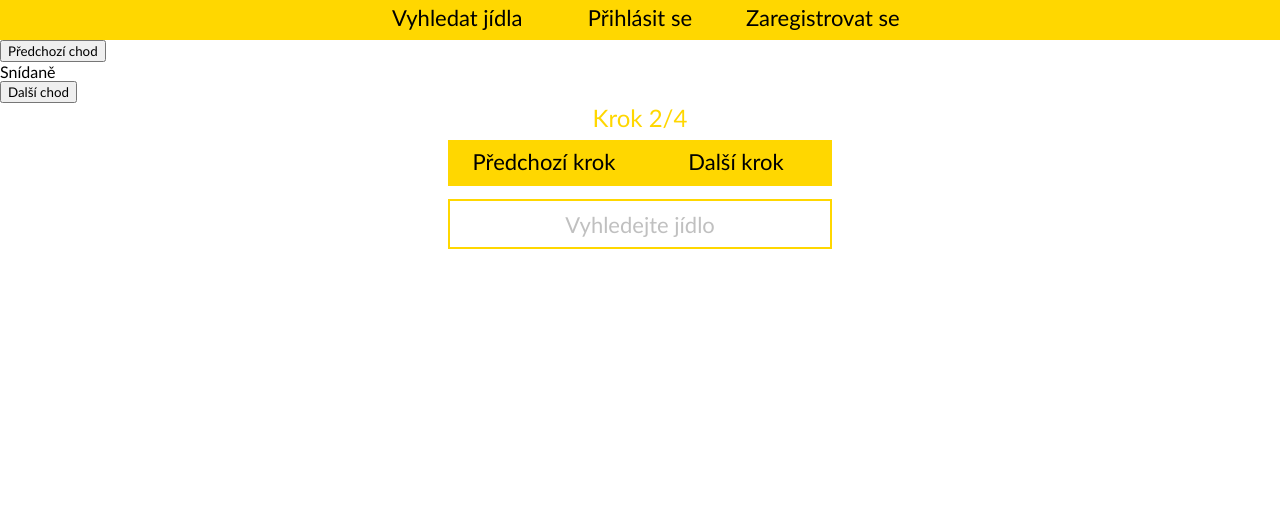
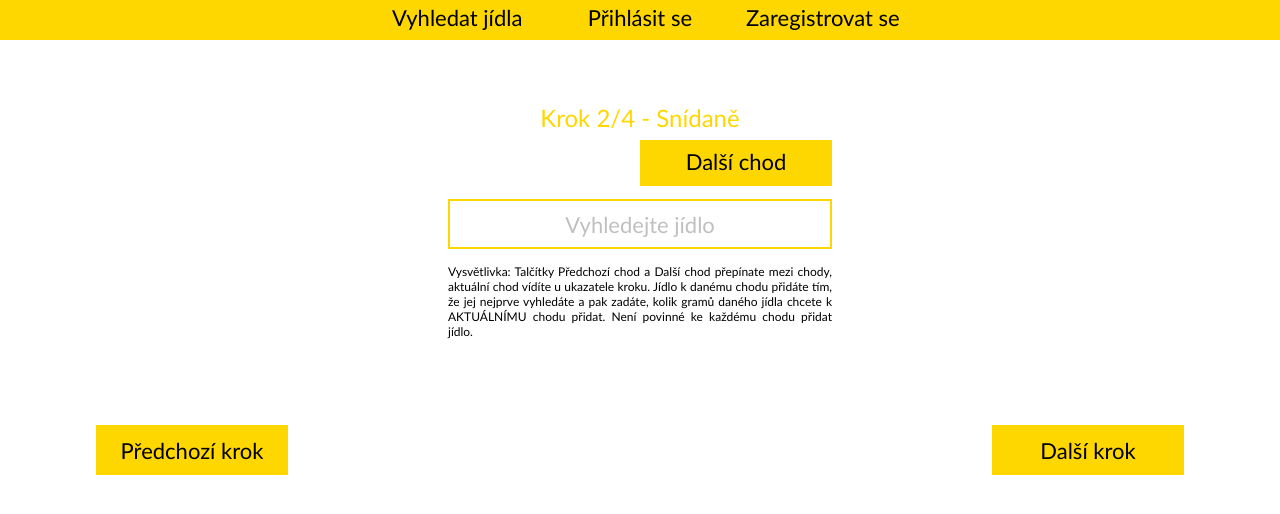
Before and after one commit to DavidCech/dietdiary-frontend, a React (Create React App) app: page /createDiaryEntry in a window 1280 px wide. Both pictures are taken after a click on the button "30". Shown: the top 514 px of the page. Built offline with nearby package versions, Linux system fonts and the light colour scheme.

Commit message:
Done some code formatting. Almost finished working on styling CreateDiaryEntry, only thing left is to communicate error messages to the user, still want to take a look at the workaround of the Recharts bug.

```diff
--- a/src/components/CreateDiaryEntry.js
+++ b/src/components/CreateDiaryEntry.js
@@ -90,9 +90,9 @@ class CreateDiaryEntry extends Component {
     //Changes the meal to which the user is adding their meals to the one after the current one
     nextMeal = (event) => {
         let mealNames = ["breakfast", "morning_snack", "lunch", "afternoon_snack", "dinner", "other"];
-        for(let i = 0; i < mealNames.length-1; i++){
-            if(this.state.mealName===mealNames[i]){
-                this.setState({mealName: mealNames[i+1], mealIndex: i+1});
+        for (let i = 0; i < mealNames.length - 1; i++) {
+            if (this.state.mealName === mealNames[i]) {
+                this.setState({mealName: mealNames[i + 1], mealIndex: i + 1});
                 break;
             }
         }
@@ -101,9 +101,9 @@ class CreateDiaryEntry extends Component {
     //Changes the meal to which the user is adding their meals to the one before the current one
     previousMeal = (event) => {
         let mealNames = ["breakfast", "morning_snack", "lunch", "afternoon_snack", "dinner", "other"];
-        for(let i = 1; i < mealNames.length; i++){
-            if(this.state.mealName===mealNames[i]){
-                this.setState({mealName: mealNames[i-1], mealIndex: i-1});
+        for (let i = 1; i < mealNames.length; i++) {
+            if (this.state.mealName === mealNames[i]) {
+                this.setState({mealName: mealNames[i - 1], mealIndex: i - 1});
                 break;
             }
         }
@@ -118,7 +118,7 @@ class CreateDiaryEntry extends Component {
                 step: this.state.step + 1,
                 grams: "",
             });
-            if(this.state.step===3){
+            if (this.state.step === 3) {
                 let entries = Object.entries(this.state.addedFoods);
                 this.generateTable(entries);
             }
@@ -172,12 +172,6 @@ class CreateDiaryEntry extends Component {
         this.setState({addedFoods: Object.fromEntries(entries)})
     };
 
-    //Probably does nothing serves debugging purposes
-    componentDidUpdate(prevProps, prevState) {
-        if (this.props.searchedFood !== prevProps.searchedFood && this.state.mealName !== "no_select") {
-        }
-    }
-
     //Cleans the message from state whenever the component dismounts the DOM
     componentWillUnmount() {
         if (this.props.messageCleanUp) {
@@ -195,8 +189,6 @@ class CreateDiaryEntry extends Component {
                     [event.target.className]: event.target.value
                 }
             })
-        } else {
-            console.log("Chyba v zadání aktivit")
         }
     };
 
@@ -230,43 +222,36 @@ class CreateDiaryEntry extends Component {
         //Defines the style of the html elements which assures rendering only some of them each step as well as styling
         //of the elements which inform the user about what step they're at
         let renderStepOne = "block";
-        let renderStepTwo = "none";
         let renderStepThree = "none";
         let renderStepFour = "none";
-        let stepStyle = {top: "24%"};
-        let stepButtonStyle = {top: "26%"};
+        let stepStyle = {top: "21%"};
+        let stepButtonStyle = {top: "50%"};
 
-        if(this.state.step===2){
+        if (this.state.step === 2) {
             stepStyle = {top: "15%"};
-            stepButtonStyle = {top: "17%"};
             renderStepOne = "none";
-            renderStepTwo = "block";
-        } else if (this.state.step===3){
+        } else if (this.state.step === 3) {
+            stepStyle = {top: "29.5%"};
             renderStepOne = "none";
             renderStepThree = "block";
-        } else if (this.state.step===4){
-            stepStyle = {top: "15%"};
-            stepButtonStyle = {top: "20%"};
+        } else if (this.state.step === 4) {
+            stepStyle = {top: "28%"};
             renderStepOne = "none";
             renderStepFour = "block";
         }
 
         let renderGrams = "none";
-        if(this.props.searchedFood){
+        if (this.props.searchedFood) {
             renderGrams = "block";
         }
 
         //Determines rendering of the next and previous step buttons
         let singleButtonStyle = {
-            "display": "block",
-            "msTransform": "translate(-50%, -50%)",
-            "transform": "translate(-50%, -50%)",
-            "left": "50%",
             ...stepButtonStyle,
         };
         let renderNextStep = {display: "none"};
         let renderPreviousStep = {display: "none"};
-        if (this.state.step >= 4 && this.state.step!==1) {
+        if (this.state.step >= 4 && this.state.step !== 1) {
             if (this.state.step === 4) {
                 renderPreviousStep = singleButtonStyle;
             }
@@ -277,41 +262,87 @@ class CreateDiaryEntry extends Component {
         }
 
         //Determines whether to render FoodDetails or an empty span
-        let foodDetails = this.props.searchedFood ? <FoodDetails viewOnly={true}/> : <div style={{display: renderSearchedFood}}/>;
+        let foodDetails = this.props.searchedFood ? <FoodDetails viewOnly={true}/> :
+            <div style={{display: renderSearchedFood}}/>;
 
-        //Specifies if nextMeal and previousMeal buttons as well as the mealName div should be rendered depending on the
-        //render of the Searchbar/FoodDetails
-        let renderMealName = !renderSearchbar ?  "block" : "none";
+        //Changes the text of the label which guides user through the steps of creating a DiaryEntry
+        let renderStepLabel = "";
+        if(this.state.step===2){
+            renderStepLabel = " - " + mealRenderName;
+        } else if (this.state.step===3) {
+            renderStepLabel = " - Denní aktivita";
+        } else if (this.state.step===4){
+            renderStepLabel = " - Přehled a potvrzení";
+        }
+
+        //Determines rendering of the guide which tells the user how to create a Diary Entry
+        let renderGuide = "none";
+        if(this.state.step===2 && !renderSearchbar){
+            renderGuide = "block";
+        }
+
+        let renderNextMeal = "none";
+        let renderPreviousMeal = "none";
+        if(this.state.step===2) {
+            renderNextMeal = "block";
+            renderPreviousMeal = "block";
+            if (this.state.mealName === "breakfast") {
+                renderPreviousMeal = "none";
+            } else if (this.state.mealName === "other") {
+                renderNextMeal = "none";
+            }
+        }
 
         return (
             <div>
                 <div className="create-diaryentry-wrapper" style={{display: displayDE}}>
-                    <div style={{display:renderStepOne}}><Calendar onChange={this.changeDate}/></div>
-                    <div style={{display: renderMealName}}>
-                        <button className="create-diaryentry-previous-meal" style={{display:renderStepTwo}} onClick={this.previousMeal}>{"Předchozí chod"}</button>
-                        <span className="current-meal" style={{display:renderStepTwo}}>{mealRenderName}</span>
-                        <button className="create-diaryentry-next-meal" style={{display:renderStepTwo}} onClick={this.nextMeal}>{"Další chod"}</button>
+                    <div className="choose-date-label"
+                         style={{display: renderStepOne}}>{"Vyberte den, pro který chcete vytvořit zápis"}</div>
+                    <div style={{display: renderStepOne}}><Calendar onChange={this.changeDate}/></div>
+                    <div>
+                        <button className="create-diaryentry-previous-meal" style={{display: renderPreviousMeal}}
+                                onClick={this.previousMeal}>{"Předchozí chod"}</button>
+                        <button className="create-diaryentry-next-meal" style={{display: renderNextMeal}}
+                                onClick={this.nextMeal}>{"Další chod"}</button>
                     </div>
                     <SearchFood addMode={true} disabled={renderSearchbar}/>
-                    <button className="create-diaryentry-previous-step" onClick={this.previousStep} style={renderPreviousStep}>{"Předchozí krok"}</button>
-                    <button className="create-diaryentry-next-step" onClick={this.nextStep} style={renderNextStep}>{"Další krok"}</button>
-                    <span className="create-meal-step" style={stepStyle}>{"Krok " + this.state.step + "/4"}</span>
+                    <div style={{display: renderGuide}} className="meal-adding-explanation">
+                        {"Vysvětlivka: Talčítky Předchozí chod a Další chod přepínate mezi chody," +
+                        " aktuální chod vídíte u ukazatele kroku. Jídlo k danému chodu přidáte tím, že " +
+                        "jej nejprve vyhledáte a pak zadáte, kolik gramů daného jídla chcete k AKTUÁLNÍMU chodu přidat. " +
+                        "Není povinné ke každému chodu přidat jídlo."}
+                    </div>
+                    <button className="create-diaryentry-previous-step" onClick={this.previousStep}
+                            style={renderPreviousStep}>{"Předchozí krok"}</button>
+                    <button className="create-diaryentry-next-step" onClick={this.nextStep}
+                            style={renderNextStep}>{"Další krok"}</button>
+                    <span className="create-meal-step" style={stepStyle}>{"Krok " + this.state.step + "/4" + renderStepLabel}</span>
                     <div>
-                        <form>
+                        <form className="create-diaryentry-form">
                             <div className="create-diaryentry-add-food-wrapper" style={{display: renderSearchedFood}}>
                                 {foodDetails}
                                 <input onChange={this.changeGrams} disabled={this.props.searchedFood === null}
-                                       className="create-diaryentry-grams" placeholder="Zadejte gramy" style={{display:renderGrams}} value={this.state.grams}/>
-                                <button onClick={this.addFood} style={{display:renderGrams}} className="create-diaryentry-add-food">{"Přidat jídlo"}</button>
+                                       className="create-diaryentry-grams" placeholder="Zadejte gramy"
+                                       style={{display: renderGrams}} value={this.state.grams}/>
+                                <button onClick={this.addFood} style={{display: renderGrams}}
+                                        className="create-diaryentry-add-food">{"Přidat jídlo"}</button>
                             </div>
-                            <div className="table-preview" style={{display:renderStepFour}}>{this.state.tableHtml}</div>
-                            <h3 style={{display:renderStepThree}}>Denni aktivita</h3>
+                            <div className="create-diaryentry-calories-label voluntary" style={{display: renderStepThree}}>
+                                {"Tento krok je nepovinný"}
+                            </div>
                             <input placeholder="Zadejte spálené kalorie" value={this.state.activities.kcal}
-                                   onChange={this.changeActivity} style={{display:renderStepThree}} className="kcal"/>
+                                   onChange={this.changeActivity} style={{display: renderStepThree}} className="kcal"/>
                             <textarea placeholder="Popis aktivity"
                                       value={this.state.activities.description} onChange={this.changeActivity}
-                                      className="description" style={{display:renderStepThree}}/>
-                            <button style={{display:renderStepFour}}onClick={this.handleSubmit}>Potvrdit</button>
+                                      className="description" style={{display: renderStepThree}}/>
+                            <div className="table-preview-wrapper" style={{display: renderStepFour}}>
+                                <div className="table-restriction">
+                                    {this.state.tableHtml}
+                                </div>
+                                <button style={{display: renderStepFour}} onClick={this.handleSubmit}
+                                        className="create-diaryentry-submit">Potvrdit
+                                </button>
+                            </div>
                         </form>
                     </div>
                 </div>
@@ -341,7 +372,13 @@ class CreateDiaryEntry extends Component {
             cells = [];
             for (let j = 0; j < entries.length; j++) {
                 if (i === 0) {
-                    cells.push(<th key={this.getKey()}>{mealNames[j]}</th>);
+                    cells.push(
+                        <th className="create-diaryentry-table-header" key={this.getKey()}>
+                            <div className="table-cell-restriction">
+                                {mealNames[j]}
+                            </div>
+                        </th>
+                    );
                 } else {
                     if (entries[j][1].length > i - 1) {
                         let inflection;
@@ -350,19 +387,27 @@ class CreateDiaryEntry extends Component {
                         } else if (parseInt(entries[j][1][i - 1].grams) > 1 && parseInt(entries[j][1][i - 1].grams) < 5) {
                             inflection = "gramy"
                         } else {
-                            inflection = "gramu"
+                            inflection = "gramů"
                         }
 
                         cells.push(
-                            <td key={this.getKey()}>
-                                {entries[j][1][i - 1].food.name + " " + entries[j][1][i - 1].grams + " " + inflection}
-                                <RemoveFoodButton foodIndex={[j, i - 1]} onClick={this.removeFood}/>
+                            <td className="create-diaryentry-table-cell" key={this.getKey()}>
+                                <div className="table-cell-restriction">
+                                    {entries[j][1][i - 1].food.name + " " + entries[j][1][i - 1].grams + " " + inflection}
+                                    <RemoveFoodButton foodIndex={[j, i - 1]} onClick={this.removeFood}/>
+                                </div>
                             </td>
                         )
                     } else if (i === 1) {
-                        cells.push(<td key={this.getKey()}>{"Přidejte chod"}</td>)
+                        cells.push(
+                            <td className="create-diaryentry-table-cell" key={this.getKey()}>
+                                <div className="table-cell-restriction">
+                                    {"Přidejte chod"}
+                                </div>
+                            </td>
+                        )
                     } else {
-                        cells.push(<td key={this.getKey()}/>)
+                        cells.push(<td className="create-diaryentry-table-cell" key={this.getKey()} />)
                     }
                 }
             }
@@ -372,13 +417,19 @@ class CreateDiaryEntry extends Component {
             if (longest === 0) {
                 cells = [];
                 for (let j = 0; j < 6; j++) {
-                    cells.push(<td key={this.getKey()}>{"Přidejte chod"}</td>)
+                    cells.push(
+                        <td className="create-diaryentry-table-cell" key={this.getKey()}>
+                            <div className="table-cell-restriction">
+                                {"Přidejte chod"}
+                            </div>
+                        </td>
+                    )
                 }
                 rows.push(<tr key={this.getKey()}>{cells}</tr>);
             }
         }
 
-        let table = <table>
+        let table = <table className="create-diaryentry-preview-table">
             <tbody>{rows}</tbody>
         </table>;
 
@@ -395,7 +446,7 @@ class RemoveFoodButton extends Component {
 
     render() {
         return (
-            <button onClick={this.handleClick}>X</button>
+            <i onClick={this.handleClick} className="far fa-trash-alt delete-button"/>
         )
     }
 }
--- a/src/components/ViewDiaryEntries.js
+++ b/src/components/ViewDiaryEntries.js
@@ -298,7 +298,8 @@ class ViewDiaryEntries extends Component {
                             <div className="table-cell-restriction">
                                 {nuritionNames[j]}
                             </div>
-                        </th>);
+                        </th>
+                    );
                 } else if (j === 0) {
                     cells.push(
                         <td className="view-diaryentries-table-cell" key={this.getKey()}>
--- a/src/styles/creatediaryentry.css
+++ b/src/styles/creatediaryentry.css
@@ -1,4 +1,5 @@
-.create-diaryentry-previous-step, .create-diaryentry-next-step, .create-diaryentry-add-food {
+.create-diaryentry-previous-step, .create-diaryentry-next-step, .create-diaryentry-add-food, .create-diaryentry-submit,
+.create-diaryentry-previous-meal, .create-diaryentry-next-meal {
     color: var(--secondary-color);
     width: 15%;
     height: 50px;
@@ -13,17 +14,39 @@
     left: 50%;
 }
 
-.create-diaryentry-next-step  {
-    left: 50%;
+.create-diaryentry-next-meal  {
     top: 17%;
 }
 
-.create-diaryentry-previous-step {
+.create-diaryentry-previous-meal {
     left: 35%;
     top: 17%;
 }
 
-.create-diaryentry-previous-step:hover, .create-diaryentry-next-step:hover, .create-diaryentry-add-food:hover {
+.create-diaryentry-next-step {
+    z-index: 6;
+    top: 50%;
+    left: 85%;
+    -ms-transform: translate(-50%, 50%);
+    transform: translate(-50%, 50%);
+}
+
+.create-diaryentry-previous-step {
+    left: 15%;
+    top: 50%;
+    -ms-transform: translate(-50%, 50%);
+    transform: translate(-50%, 50%);
+}
+
+.create-diaryentry-submit{
+    position: relative;
+    left: 23.5%;
+    -ms-transform: translate(-50%, 0);
+    transform: translate(-50%, 0);
+}
+
+.create-diaryentry-previous-step:hover, .create-diaryentry-next-step:hover, .create-diaryentry-add-food:hover,
+.create-diaryentry-submit:hover, .create-diaryentry-previous-meal:hover, .create-diaryentry-next-meal:hover {
     cursor: pointer;
     background-color: var(--primary-color-hover);
     border: 2px solid var(--primary-color-hover);
@@ -70,3 +93,147 @@
     position: static;
     margin-bottom: 40px;
 }
+
+.create-diaryentry-form > .description {
+    color: var(--secondary-color);
+    display: block;
+    width: 30%;
+    font-size: 16px;
+    position: fixed;
+    height: 250px;
+    overflow-y: scroll;
+    border: 2px solid var(--primary-color);
+    -ms-transform: translate(-50%, -50%);
+    transform: translate(-50%, -50%);
+    background-color: white;
+    left: 50%;
+    top: 58%;
+    padding: 5px 10px 5px 10px;
+    resize: none;
+    box-sizing: border-box;
+}
+
+.create-diaryentry-form > .kcal {
+    color: var(--secondary-color);
+    display: block;
+    width: 30%;
+    height: 40px;
+    line-height: 36px;
+    font-size: 20px;
+    position: fixed;
+    text-align: center;
+    vertical-align: middle;
+    border: 2px solid var(--primary-color);
+    -ms-transform: translate(-50%, -50%);
+    transform: translate(-50%, -50%);
+    background-color: white;
+    left: 50%;
+    top: 39%;
+}
+
+.choose-date-label {
+    font-size: 20px;
+    position: fixed;
+    display: block;
+    color: var(--primary-color);
+    -ms-transform: translate(-50%, -50%);
+    transform: translate(-50%, -50%);
+    left: 50%;
+    top: 25%;
+    z-index: 5;
+}
+
+.table-preview-wrapper {
+    display: block;
+    width: 95%;
+    background: none;
+    font-size: 20px;
+    position: fixed;
+    vertical-align: middle;
+    left: 50%;
+    top: 37.5%;
+    max-height: 600px;
+    -ms-transform: translate(-23.5%, 0);
+    transform: translate(-23.5%, 0);
+}
+
+.table-restriction {
+    -ms-transform: translate(-50%, 0);
+    transform: translate(-50%, 0);
+    margin: 0 auto;
+    margin-bottom: 45px;
+    max-height: 450px;
+    width: 965px;
+    overflow-y: scroll;
+    overflow-x: hidden;
+}
+
+.create-diaryentry-preview-table {
+    width: 950px;
+    font-size: 18px;
+    margin-bottom: 25px;
+    border: 2px solid var(--primary-color);
+    border-collapse: collapse;
+    text-align: center;
+}
+
+.create-diaryentry-table-header {
+    padding: 2px 0;
+    border: 1px solid var(--primary-color);
+}
+
+
+.create-diaryentry-table-cell {
+    padding: 0;
+    border: 1px solid var(--primary-color);
+}
+
+
+.create-diaryentry-table-cell > .table-cell-restriction,
+.create-diaryentry-table-header > .table-cell-restriction {
+    max-width: 160px;
+    max-height: 45px;
+    overflow-y: scroll;
+    text-align: center;
+    margin: 0;
+    padding: 0;
+}
+
+.create-diaryentry-table-cell > .table-cell-restriction {
+    padding: 4px 0;
+    margin: 0;
+    display: inline-block;
+}
+
+.table-cell-restriction > .delete-button {
+    background-color: white;
+    border: none;
+    padding: 0;
+    font-size: 16px;
+    width: 22px;
+    position: relative;
+    margin-left: 5px;
+}
+
+.table-cell-restriction > .delete-button:hover {
+    color: var(--primary-color-hover);
+}
+
+.meal-adding-explanation {
+    color: var(--secondary-color);
+    font-size: 12px;
+    text-align: justify;
+    position: fixed;
+    left: 50%;
+    -ms-transform: translate(-50%, 0);
+    transform: translate(-50%, 0);
+    top: 33%;
+    z-index: -5;
+    width: 30%;
+}
+
+.create-diaryentry-calories-label {
+    top: 34%;
+    position: fixed;
+    left: 35%
+}
--- a/src/styles/createingredient.css
+++ b/src/styles/createingredient.css
@@ -57,6 +57,7 @@
     padding: 5px 10px 5px 10px;
     resize: none;
     box-sizing: border-box;
+    overflow-y: scroll;
 }
 
 .create-ingredient-form > .desc {
--- a/src/styles/viewdiaryentries.css
+++ b/src/styles/viewdiaryentries.css
@@ -239,7 +239,6 @@
     padding: 4px 0;
     border-top: 1px solid var(--primary-color);
     border-bottom: 1px solid var(--primary-color);
-    overflow-y: scroll;
 }
 
 .burned-calories-description {
```
